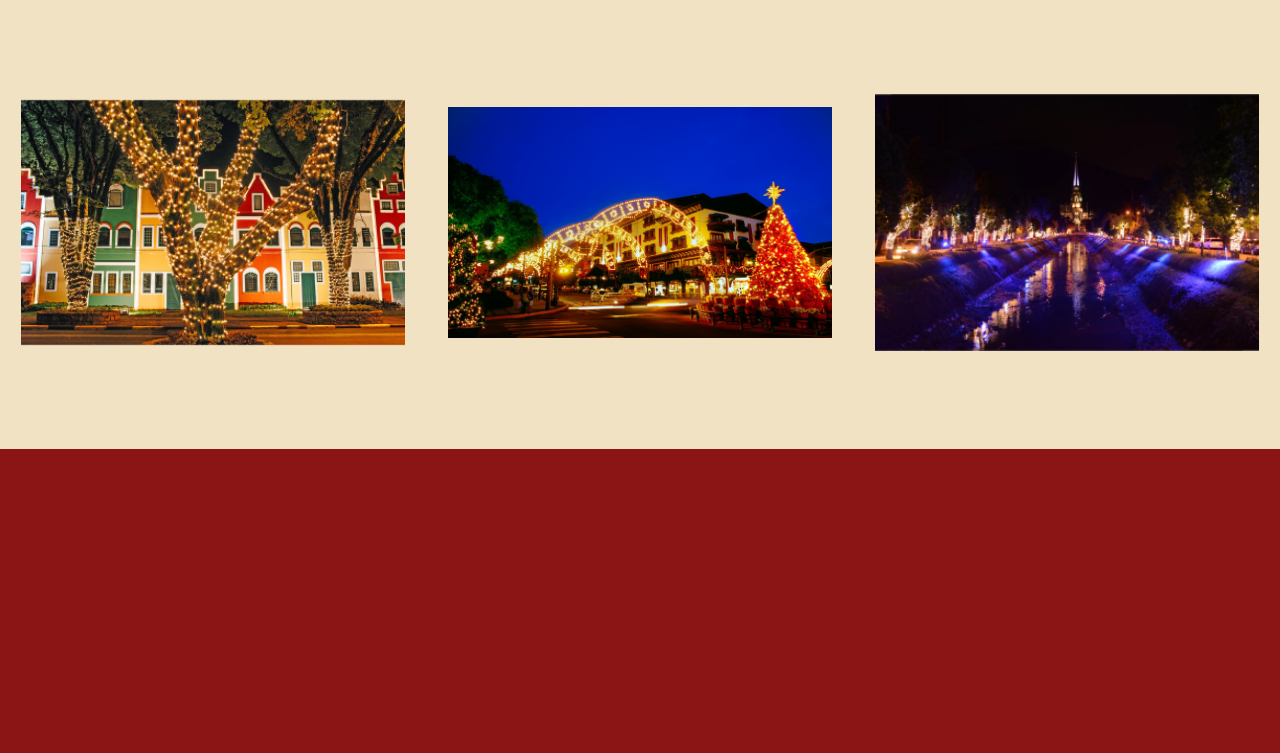
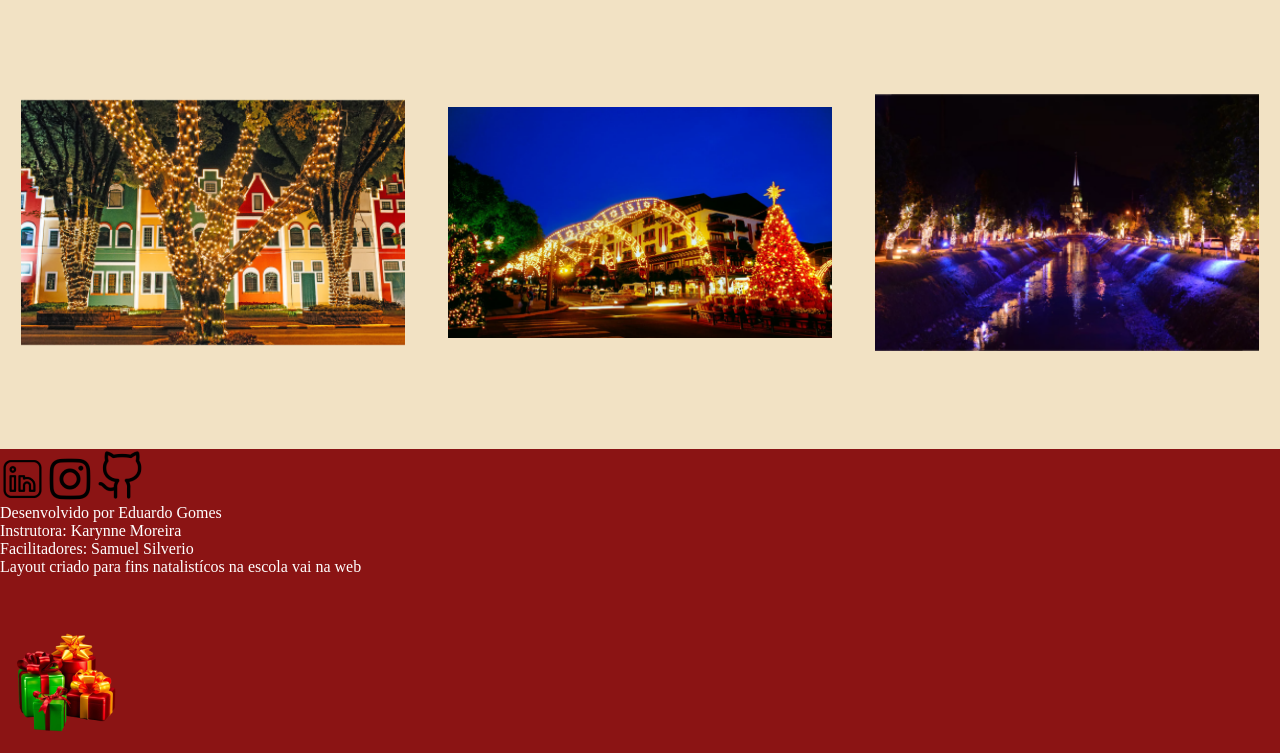
Before and after one commit to Eduardo377/natalistico, a plain HTML site: page index.html in a window 1280 px wide. Shown: the part 928-1681 px from the top of the page. Before the commit the page ends 1377 px from the top, so only its background shows below. Drawn offline with Linux system fonts and the light colour scheme; a web font is replaced by a local one.

Commit message:
:construction: feat: construcao do footer

```diff
--- a/index.html
+++ b/index.html
@@ -55,3 +55,31 @@
                 alt="Imagem de cidades para viajar no natal" />
         </section>
     </main>
+    <footer>
+        <div class="footer-contact">
+            <a href="https://www.linkedin.com/in/eduardogomes377/" target="_blank" rel="noopener noreferrer">
+                <img src="./public/assets/linkdin.png" alt="linkdin" />
+            </a>
+            <a href="http://www.instagram.com" target="_blank" rel="noopener noreferrer">
+                <img src="./public/assets/instagram.png" alt="instagram" />
+            </a>
+            <a href="https://github.com/Eduardo377/Eduardo377" target="_blank" rel="noopener noreferrer">
+                <img src="./public/assets/github.png" alt="github" />
+            </a>
+        </div>
+        <div class="footer-info">
+            <p>Desenvolvido por Eduardo Gomes</p>
+            <p>
+                <a href="https://www.linkedin.com/in/karynne-moreira-4865905a/" target="_blank" rel="noopener noreferrer">
+                    Instrutora: Karynne Moreira
+                </a>
+            </p>
+            <p>
+                <a href="hhttps://www.linkedin.com/in/samuel-silveriom/" target="_blank" rel="noopener noreferrer">
+                    Facilitadores: Samuel Silverio
+                </a>
+            </p>
+            <p>Layout criado para fins natalistícos na escola vai na web</p>
+        </div>
+        <img src="./public/assets/presente.png" alt="imagem de presente" class="footer-image" />
+    </footer>
```
